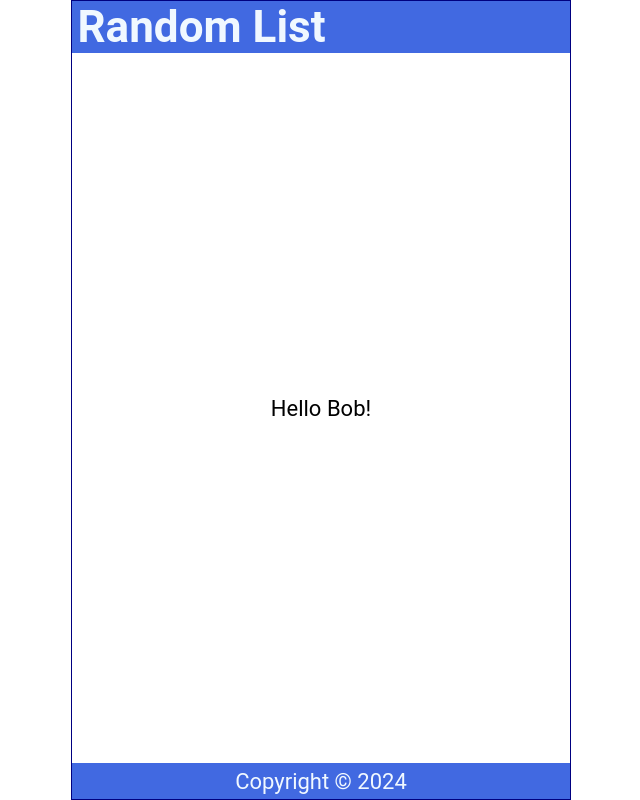
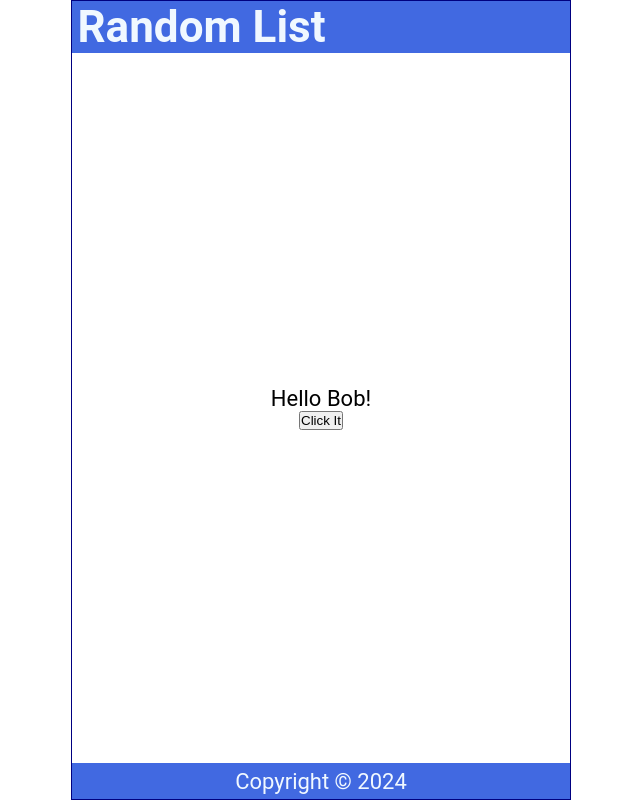
Before and after one commit to Aryan-747/LearningReact, a React (Create React App) app: page / in a window 1280 px wide. Shown: the whole page, without its empty margins (319-959 px from the left). Built offline with nearby package versions, Linux system fonts and the light colour scheme.

Commit message:
Added clickEventhandler

```diff
--- a/src/Content.js
+++ b/src/Content.js
@@ -10,12 +10,18 @@ const Content = () => {
         return names[int];
     }
 
+    const handleClick = () => {
+      console.log("You clicked it")
+    }
+
   return (
 <main>
     <p>
         Hello {handleNameChange()}!
     </p>
 
+    <button onClick={handleClick}>Click It</button>
+
 </main>
   )
 }
```
